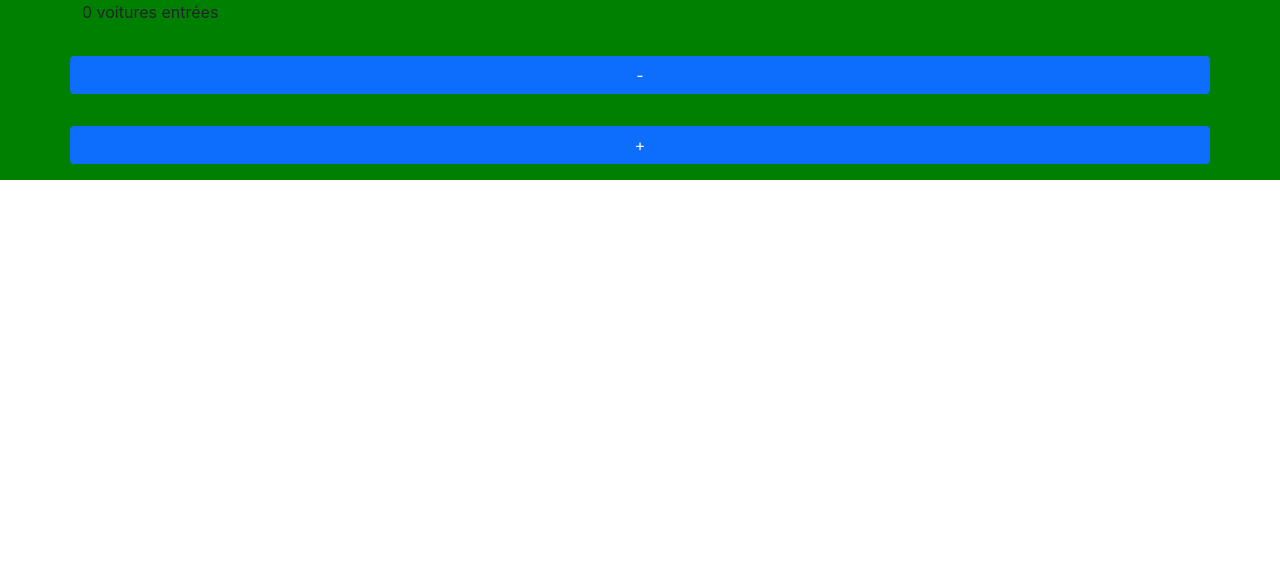
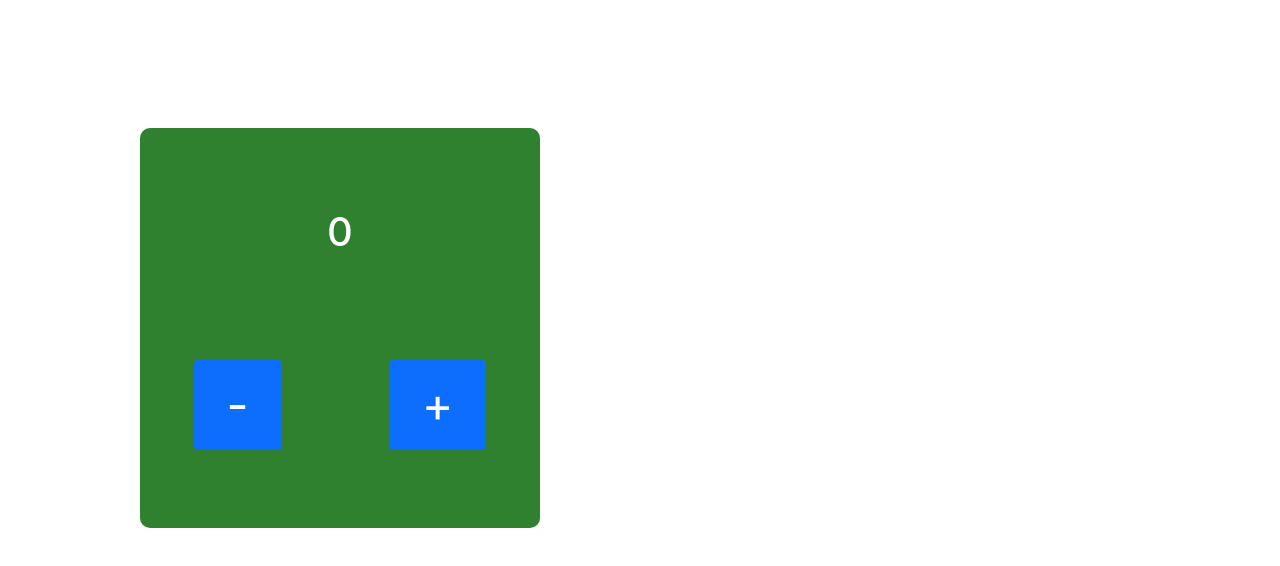
Before and after one commit to AyaneSHOJI/counter-react, a React (Create React App) app: page / in a window 1280 px wide. Shown: the top 566 px of the page. Built offline with nearby package versions, Linux system fonts and the light colour scheme.

Commit message:
CSS details added

```diff
--- a/src/Counter.css
+++ b/src/Counter.css
@@ -1,6 +1,32 @@
+.counterContainer{
+    width: 400px;
+    height: 400px;
+    border-radius: 10px;
+    display: flex;
+    flex-direction: column;
+}
+
 .bg-color-green{
-    background-color: green;
+    background-color: rgb(47, 128, 47);
 }
 .bg-color-red{
-    background-color: red;
+    background-color: rgb(250, 100, 100);
 }
+.countValueDiv{
+    margin:20% auto;
+}
+.countValue{
+    text-align: center;
+    color: white;
+}
+
+.btn-group{
+    display: flex;
+    flex-direction: row;
+    justify-content: space-around;
+}
+
+.btn{
+    font-size: 3rem;
+    padding: 0.5rem 2rem;
+}
--- a/src/Counter.js
+++ b/src/Counter.js
@@ -29,14 +29,18 @@ function Counter(){
     }
 
     return (
-        <div className={bgColor}>
-            <div className="container">
-                <div className="row">
-                    <p className="">{countValue} voitures entrées</p>
+        <div className="container">
+            <div className={`counterContainer  ${bgColor}`}>
+                <div className="countValueDiv">
+                    <h1 className="countValue">{countValue}</h1>
                 </div>
-                <div className="btn-groupe row">
-                    <Button className="btn btn-primary my-3" onMouseDown={decreaseCount}>-</Button>
-                    <Button className="btn btn-primary my-3" onClick={increaseCount}>+</Button>
+                <div className="btn-group">
+                    <div>
+                        <Button className="btn btn-primary my-3" onMouseDown={decreaseCount}>-</Button>
+                    </div>
+                    <div>
+                        <Button className="btn btn-primary my-3" onClick={increaseCount}>+</Button>
+                    </div>
                 </div>
             </div>
         </div>
--- a/src/index.css
+++ b/src/index.css
@@ -1,10 +1,11 @@
 body {
-  margin: 0;
+  margin: 10%;
   font-family: -apple-system, BlinkMacSystemFont, 'Segoe UI', 'Roboto', 'Oxygen',
     'Ubuntu', 'Cantarell', 'Fira Sans', 'Droid Sans', 'Helvetica Neue',
     sans-serif;
   -webkit-font-smoothing: antialiased;
   -moz-osx-font-smoothing: grayscale;
+  min-height: 100vh;
 }
 
 code {
```
